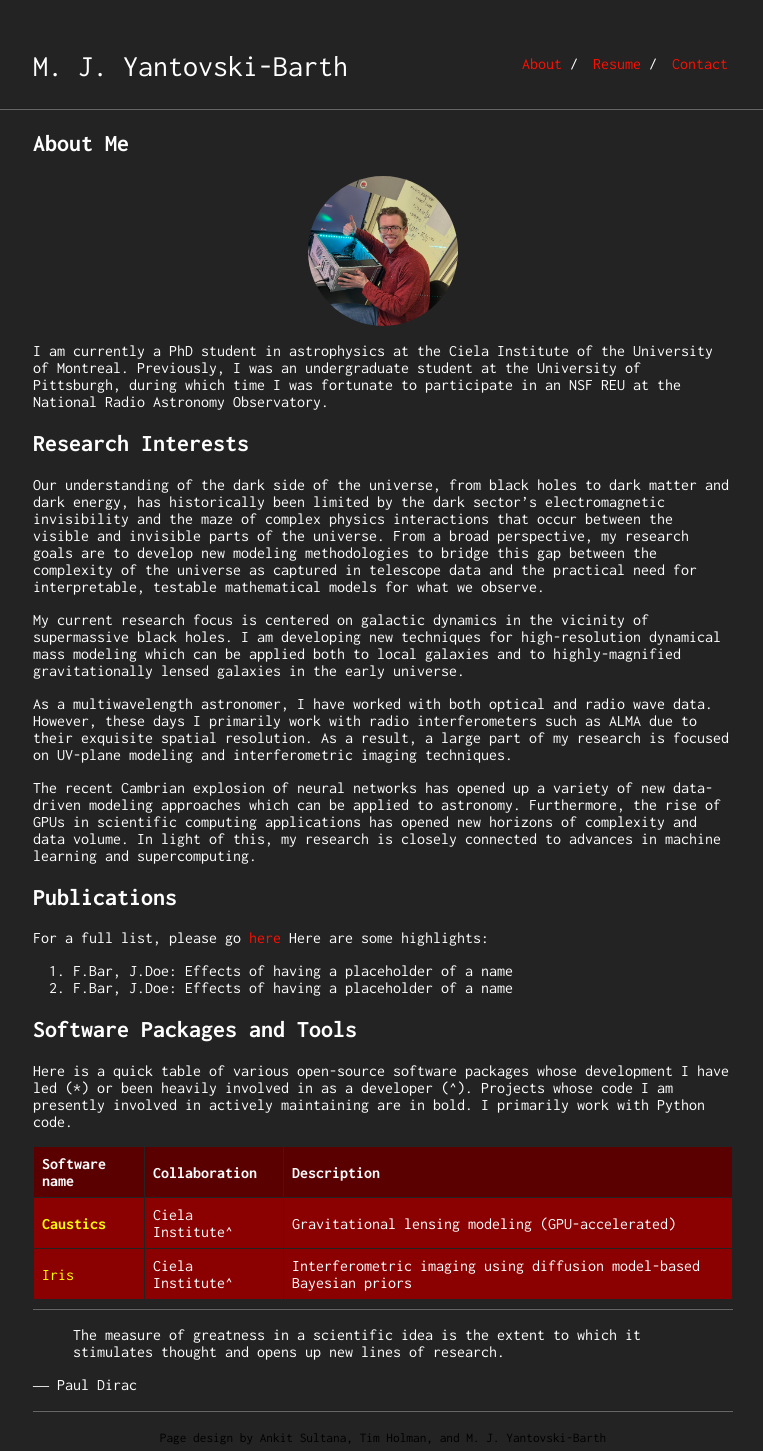
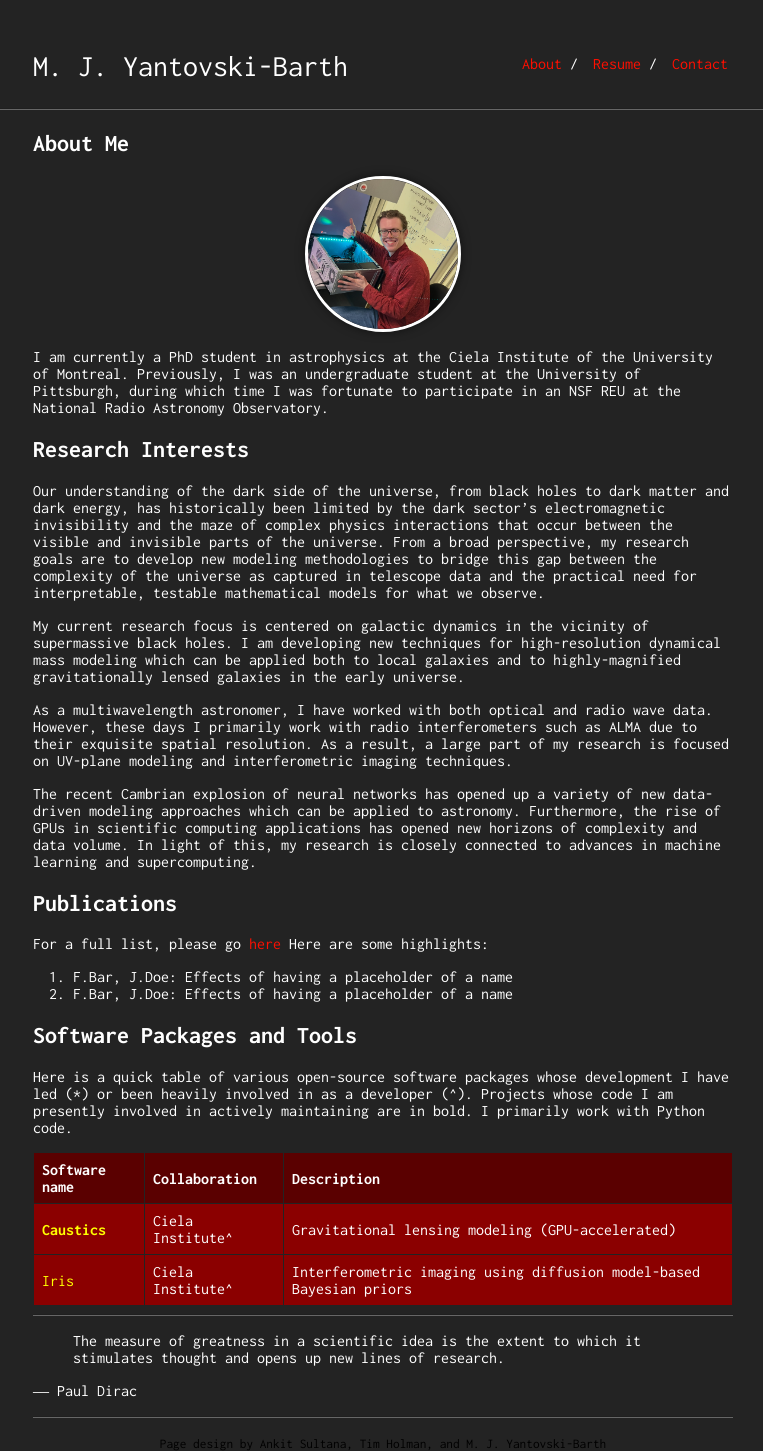
Before and after one commit to mjyb16/mjyb16.github.io, a Jekyll site: the page built from index.md, in a window 1280 px wide. Shown: the whole page, without its empty margins (257-1020 px from the left). Built offline with Jekyll 4.4.1, drawn with Linux system fonts in a browser that asks for light colours; our own code applies the rules of GitHub Pages for plain Markdown files.

Commit message:
Resize again

```diff
--- a/_sass/_style.scss
+++ b/_sass/_style.scss
@@ -160,13 +160,17 @@
 }
 
 /* Add this at the end to ensure it overrides any other styles */
-body .content .profile-picture {
+body .content .profile-picture,
+body .profile-picture,
+.profile-picture {
     max-height: 150px;
     max-width: 150px;
     width: 150px !important;
     height: 150px !important;
     border-radius: 50% !important;
-    object-fit: cover;
-    margin: 10px auto;
-    display: block;
+    object-fit: cover !important;
+    margin: 10px auto !important;
+    display: block !important;
+    border: 3px solid white !important;
+    box-shadow: 0 0 10px rgba(0, 0, 0, 0.5) !important;
 }
```
